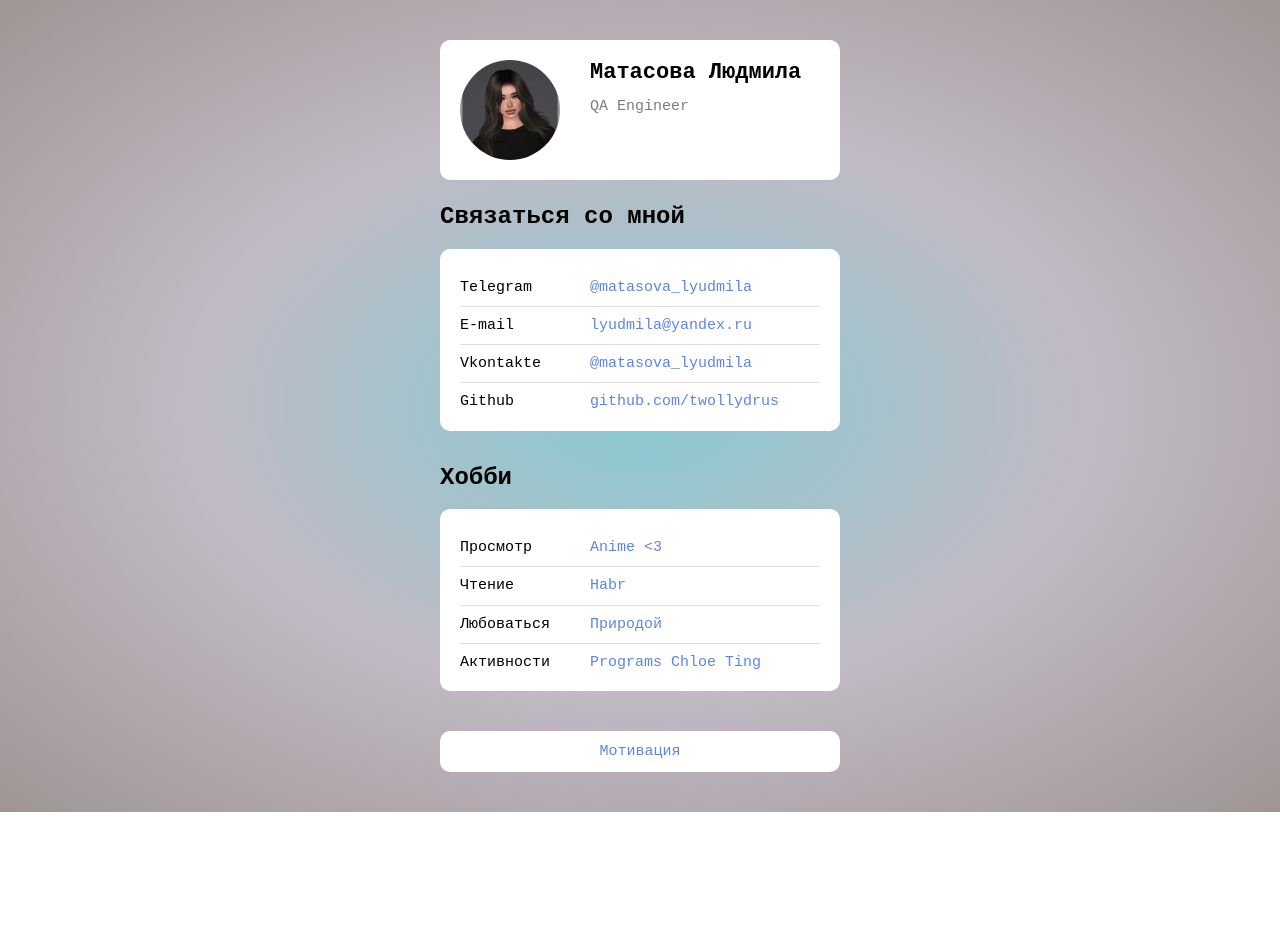
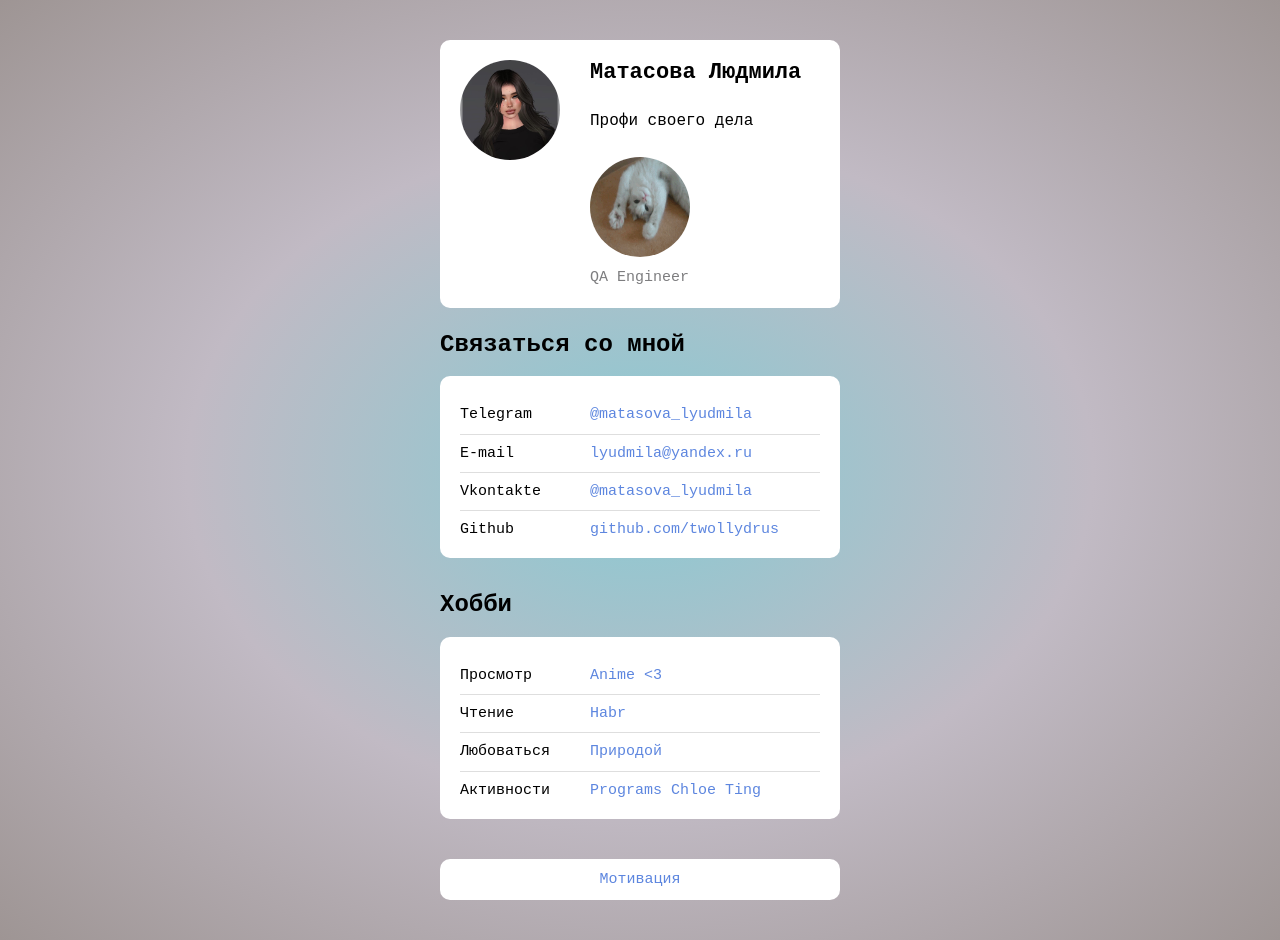
Before and after one commit to twollydrus/link.github.io-, a plain HTML site: page index.html in a window 1280 px wide. Before the commit the page ends 812 px from the top, so only its background shows below. Drawn offline with Linux system fonts and the light colour scheme.

Commit message:
добавила подпись и котика

```diff
--- a/index.html
+++ b/index.html
@@ -14,7 +14,10 @@
       <img src="./01.jpg" alt="avatar" class="header__avatar" />
       <div class="header__textContainer">
         <h1 class="header__title">Матасова Людмила</h1>
+        <p> Профи своего дела </p>
+        <img src="./GIF by Zuma.gif" alt="avatar" class="header__avatar" />
         <h3 class="header__subtitle">QA Engineer</h3>
+
       </div>
     </header>
     <main>
```
